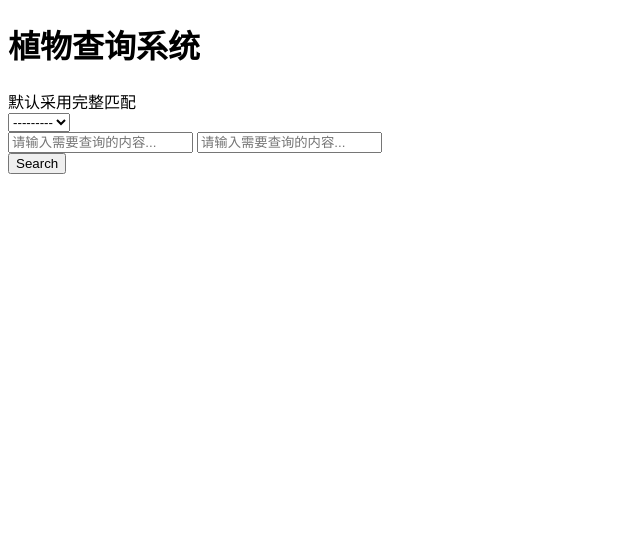
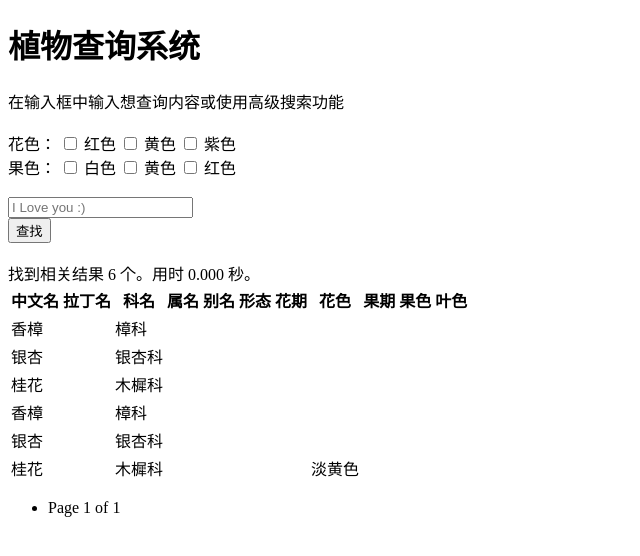
Before and after one commit to visland/PlantSearch, a Django app: page /search/ in a window 1280 px wide. Shown: the top 556 px of the page, without its empty margins (0-640 px from the left). Run offline with Django 3.2, Linux system fonts and the light colour scheme; data comes from the database, SQL or seed files in the repository.

Commit message:
Mutiple searches(Bloom and fruit color)

```diff
--- a/treeSearch/hzTree/fixtures/data.json
+++ b/treeSearch/hzTree/fixtures/data.json
@@ -41,7 +41,7 @@
             "biename":"",
             "morphology":"",
             "bloom_date":"",
-            "bloom_color":"",
+            "bloom_color":"淡黄色",
             "fruit_date":"",
             "fruit_color":"",
             "leaf_color":""
--- a/treeSearch/hzTree/forms/forms.py
+++ b/treeSearch/hzTree/forms/forms.py
@@ -1,36 +1,31 @@
 from django import forms
+from django.forms import ModelForm, Select, TextInput, CheckboxSelectMultiple
 
-from django.forms import ModelForm, Select, TextInput
-from hzTree.models import QueryUser
+BLOOM_COLOR_CONDITION_CHOICES = (
+    ('红色', '红色'),
+    ('黄色', '黄色'),
+    ('紫色', '紫色'),
+)
 
-class QueryUserForm(ModelForm):
-    class Meta:
-        model = QueryUser
-        fields = ['condition', 'queryContent', 'queryContent2',]
-        # 指定呈现样式字段、指定 CSS 样式
-        widgets = {
-            'condition': Select(attrs={'class':"form-control",
-                                    'title':"query condition",
-                                    'name':'condition',
-                                    }),
-            'queryContent':TextInput(attrs={'class': 'form-control is-invalid',
-                                      'name': 'queryContent',
-                                      'placeholder': '请输入需要查询的内容...'
-                                      }),
-            'queryContent2':TextInput(attrs={'class': 'form-control is-invalid',
-                'name': 'queryContent',
-                'placeholder': '请输入需要查询的内容...'
-                })
-        }
+FRUIT_COLOR_CONDITION_CHOICES = (
+    ('白色', '白色'),
+    ('黄色', '黄色'),
+    ('红色', '红色'),
+)
 
-        localized = {
-            'condition':('zname', '中文名'),
-            'queryContent':123
-        }
+class QueryUserForm(forms.Form):
+    queryContent = forms.CharField(required=False,
+                                    widget=forms.TextInput(attrs={'class': 'form-control is-invalid',
+                                                                'placeholder': 'I Love you :)'}))
 
-        # 自定义错误信息
-        error_messages = {
-            'queryContent':{
-                'required': '查询内容不能为空 !',
-            }
-        }
+    bloom_color_condition = forms.MultipleChoiceField(
+        required=False,
+        widget=forms.CheckboxSelectMultiple,
+        choices=BLOOM_COLOR_CONDITION_CHOICES,
+    )
+
+    fruit_color_condition = forms.MultipleChoiceField(
+        required=False,
+        widget=forms.CheckboxSelectMultiple,
+        choices=FRUIT_COLOR_CONDITION_CHOICES,
+    )
--- a/treeSearch/hzTree/models.py
+++ b/treeSearch/hzTree/models.py
@@ -1,6 +1,5 @@
 from django.db import models
 
-# Create your models here.
 class Tree(models.Model):
     # 基本信息
     zname = models.CharField(max_length=64, default=" ")
@@ -16,33 +15,5 @@ class Tree(models.Model):
     fruit_color = models.CharField(max_length=64, default=" ")
     leaf_color = models.CharField(max_length=64, default=" ")
 
-    class Meta:
-        managed = True
-        # db_table = 'Trees'
-
     def __str__(self):
         return self.zname
-
-CONDITION_CHOICES = (
-    # 基本信息
-    ('zname', '中文名'),
-    ('ldname', '拉丁名'),
-    ('kname', '科名'),
-    ('sname', '属名'),
-    ('biename', '别名'),
-    # 观赏特征
-    ('morphology', '形态'),
-    ('bloom_date', '花期'),
-    ('bloom_color', '花色'),
-    ('fruit_date', '果期'),
-    ('fruit_color', '果色'),
-    ('leaf_color', '叶色'),
-)
-
-class QueryUser(models.Model):
-    condition = models.CharField(max_length=20, choices=CONDITION_CHOICES)
-    queryContent = models.CharField(max_length=100)
-    queryContent2 = models.CharField(max_length=100)
-
-    def __str__(self):
-        return self.condition
--- a/treeSearch/hzTree/templates/index.html
+++ b/treeSearch/hzTree/templates/index.html
@@ -10,20 +10,24 @@
         <div class="row">
         <form action="" method="GET" class="form-horizontal" role="form">
             <div id="checkbox" class="text-center">
-                <label class="checkbox-inline text-success">默认采用完整匹配</label>
+                <label class="checkbox-inline text-success">在输入框中输入想查询内容或使用高级搜索功能</label>
             </div>
-
+            <br>
             <div class="col-md-10 col-md-offset-1">
-                <div class="col-md-2 col-md-offset-0">
-                    {{ form.condition }}
-                </div>
-
+                花色：
+                {% for checkbox in form.bloom_color_condition %}
+                    {{ checkbox }}
+                {% endfor %}
+                <br>
+                果色：
+                {% for checkbox in form.fruit_color_condition %}
+                    {{ checkbox }}
+                {% endfor %}
                 <div class="input-group col-md-10 col-md-offset-1">
-                    {{ form.queryContent.field.errors }}
+                    <br>
                     {{ form.queryContent }}
-                    {{ form.queryContent2 }}
                     <div class="input-group-btn">
-                        <button type="submit" class="btn btn-primary" required >Search</button>
+                        <button type="submit" class="btn btn-primary" required>查找</button>
                     </div>
                 </div>
             </div>
@@ -37,14 +41,17 @@
                     <button type="button" class="close" data-dismiss="alert">
                     <span aria-hidden="true">&times;</span>
                     <span class="sr-only">Close</span></button>
-                    找不到与<b>&nbsp{{ keywords }}&nbsp</b>相关的结果。请更换其他<b>&nbsp关键词或类型&nbsp</b>试试。</div></div>
+                    找不到相关的结果。请更换其他<b>&nbsp关键词或类型&nbsp</b>试试。</div></div>
             {% else %}
                 <div class="row">
                     <div class="alert alert-success alert-dismissible col-md-10 col-md-offset-1" role="alert">
+                        {% comment %}
                         <button type="button" class="close" data-dismiss="alert">
-                        <span aria-hidden="true">&times;</span>
-                        <span class="sr-only">Close</span></button>
-                        找到与<b>&nbsp {{ keywords }} &nbsp</b>相关的结果 {{ countNum }} 个。用时 {{ time }} 秒。
+                            <span aria-hidden="true">&times;</span>
+                            <span class="sr-only">Close</span>
+                        </button>
+                        {% endcomment %}
+                        找到相关结果 {{ countNum }} 个。用时 {{ time }} 秒。
                     </div>
                     <div class="table-responsive col-md-12">
                         <table class="table table-striped table-hover">
--- a/treeSearch/hzTree/views.py
+++ b/treeSearch/hzTree/views.py
@@ -1,6 +1,7 @@
 from django.core.paginator import Paginator, PageNotAnInteger, EmptyPage
 from django.db import connection
 from django.shortcuts import render
+from django.db.models import Q
 
 from .forms.forms import QueryUserForm
 from .models import Tree
@@ -16,27 +17,31 @@ def index(request):
         # 验证表单
         if form.is_valid():
             # 过滤需要的数据
-            condition = form.cleaned_data['condition']
             keywords = form.cleaned_data['queryContent']
+            bloom_color_checked = form.cleaned_data['bloom_color_condition']
+            fruit_color_checked = form.cleaned_data['fruit_color_condition']
 
-            print('condition == ' + condition)
-            print('keywords == ' + keywords)
+            user_list = Tree.objects
+
+            # 文本输入框查询结果
+            if keywords:
+                user_list = user_list.filter(Q(kname__icontains=keywords)|Q(sname__icontains=keywords)|Q(zname__icontains=keywords)|Q(ldname__icontains=keywords)|Q(biename__icontains=keywords)|Q(morphology__icontains=keywords))
+
+            # 高级查询结果
+            q = Q()
+            for elem in bloom_color_checked:
+                q = q | Q(bloom_color__icontains=elem)
+            f = Q()
+            for elem in fruit_color_checked:
+                f = f | Q(fruit_color__icontains=elem)
+            user_list = user_list.filter(q & f)
 
             countNum = 0
-            # 查询结果
-            if condition == 'zname':
-                user_list = Tree.objects.filter(zname__icontains=keywords)
-            elif condition == 'kname':
-                user_list = Tree.objects.filter(kname__icontains=keywords)
+            countNum = user_list.count()
+            time = (connection.queries)[0].get('time')
 
-            countNum = user_list.count()
-            # 获取查询耗时
-            time = (connection.queries)[0].get('time')
-            print('user_list size=== ', user_list.count())
-            print('time === ', time)
-
-            # 显示分页操作, 每页显示 20 条
-            paginator = Paginator(user_list, 20)
+            # 显示分页操作, 每页显示 10 条
+            paginator = Paginator(user_list, 10)
             page = request.GET.get('page')
             try:
                 users = paginator.page(page)
@@ -49,13 +54,12 @@ def index(request):
 
             return render(request, templateView, {
                     'countNum': countNum,
-                    'condition': condition,
+                    # 'condition': condition,
                     'keywords': keywords,
                     'form': form,
                     'users': users,
                     'time': time,
                 })
-
 
             # 查询不到数据, 显示没有数据的浮窗
             if countNum == 0:
```
Also changed, not shown: treeSearch/db.sqlite3.
